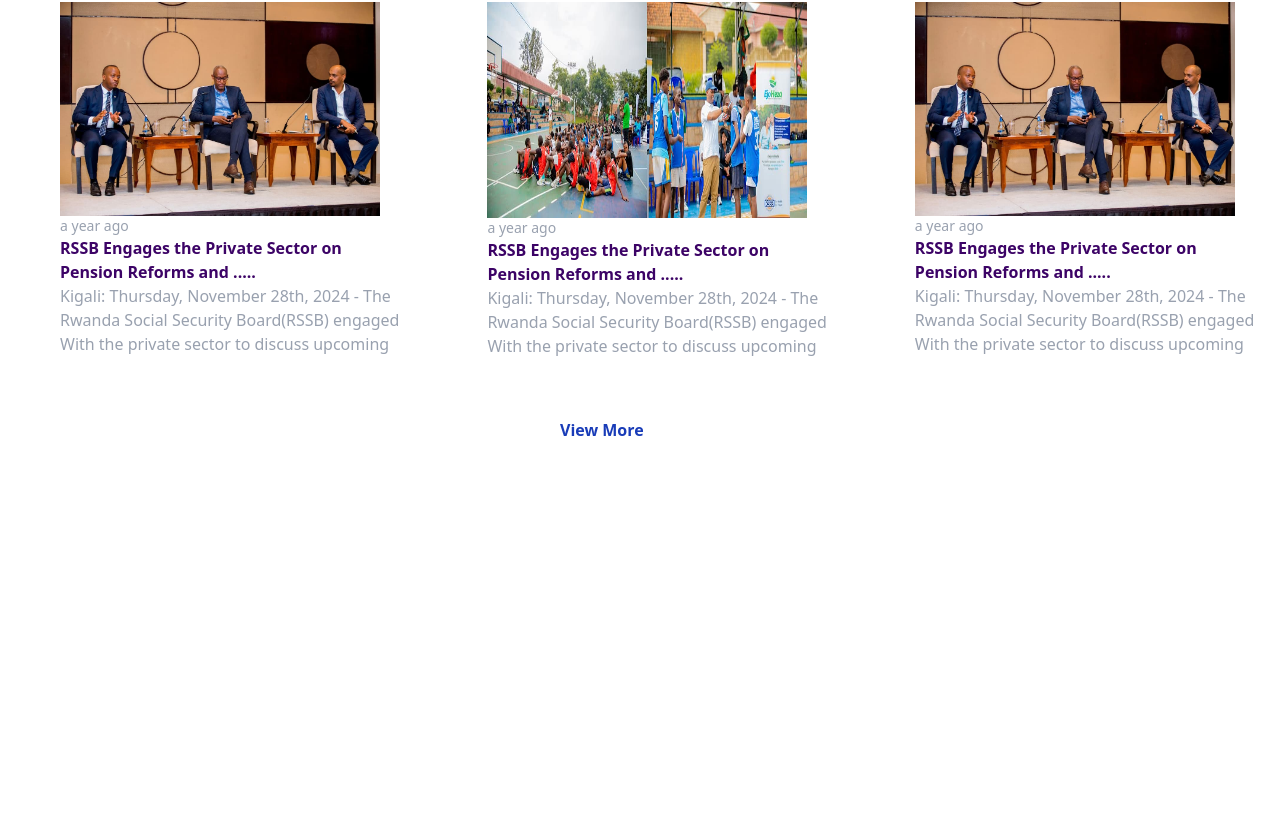
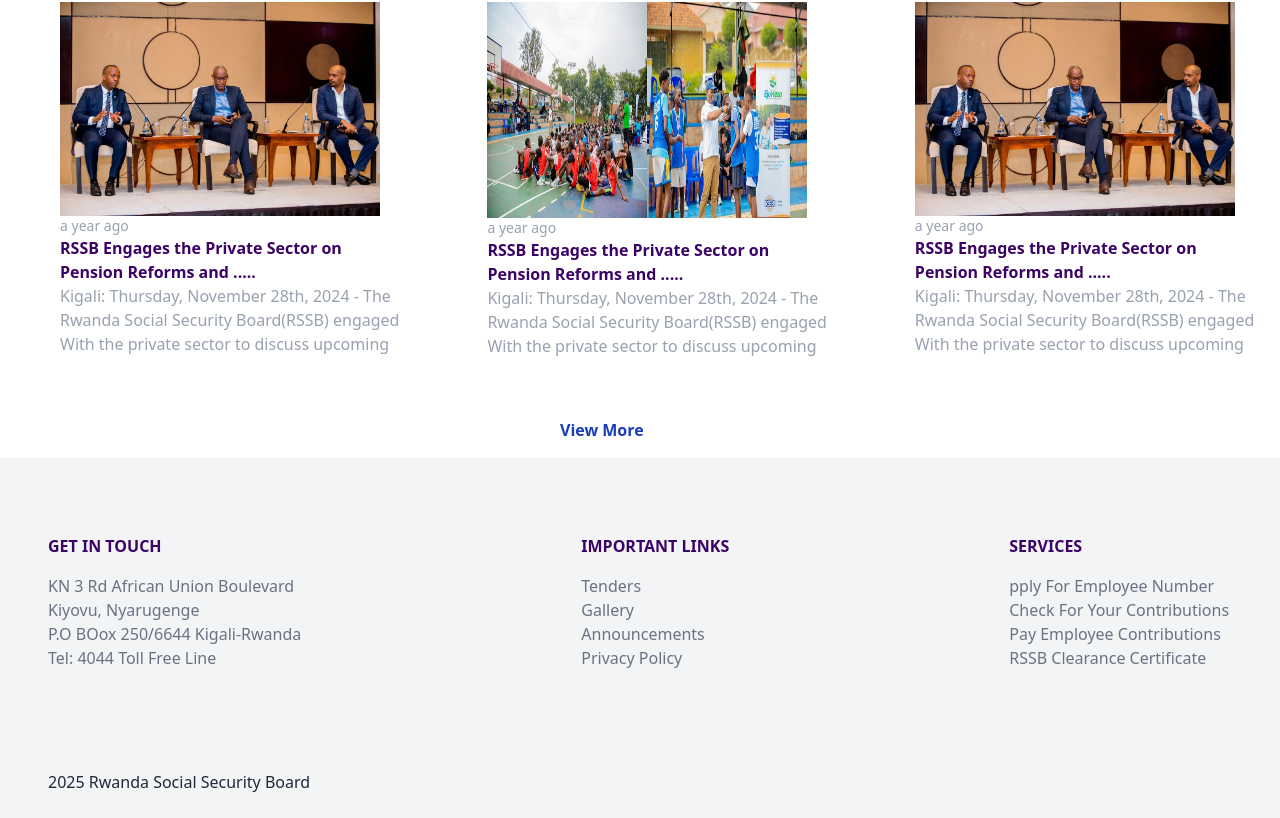
Before and after one commit to remyshingiro/rssbClone, a React (Vite) app: page / in a window 1280 px wide. Shown: the part 2338-3156 px from the top of the page. Before the commit the page ends 2796 px from the top, so only its background shows below. Built offline with nearby package versions, Linux system fonts and the light colour scheme.

Commit message:
Added footer section

```diff
--- a/src/App.jsx
+++ b/src/App.jsx
@@ -5,6 +5,7 @@ import Hero from './HeroSection';
 import Social from './Social';
 import Digital from './Digital';
 import News from './News';
+import Footer from './Footer';
 
 function App() {
 
@@ -16,6 +17,7 @@ function App() {
     <Social/>
     <Digital/>
     <News/>
+    <Footer/>
 
     </>
   )
--- /dev/null
+++ b/src/Footer.jsx
@@ -0,0 +1,39 @@
+function Footer(){
+    return(
+        <>
+        <div class="bg-gray-100 h-90">
+            <div class="flex gap-70 ml-12 ">
+                <div class="text-gray-500 mt-15">
+                    <p class="font-bold text-purple-950 my-4">GET IN TOUCH</p>
+
+                    <p>KN 3 Rd African Union Boulevard</p>
+                    <p>Kiyovu, Nyarugenge</p>
+                    <p>P.O BOox 250/6644 Kigali-Rwanda</p>
+                    <p>Tel: 4044 Toll Free Line</p>
+                </div>
+
+                <div class="text-gray-500 mt-15">
+                    <p class="font-bold text-purple-950 my-4">IMPORTANT LINKS</p>
+
+                    <p>Tenders</p>
+                    <p>Gallery</p>
+                    <p>Announcements</p>
+                    <p>Privacy Policy</p>
+                </div>
+
+                <div class="text-gray-500 mt-15">
+                    <p class="font-bold text-purple-950 my-4">SERVICES</p>
+
+                    <p>pply For Employee Number</p>
+                    <p>Check For Your Contributions</p>
+                    <p>Pay Employee Contributions</p>
+                    <p>RSSB Clearance Certificate</p>
+                </div>
+            </div>
+
+            <p class="text-gray-800 mt-25 ml-12">2025 Rwanda Social Security Board</p>
+        </div>
+        </>
+    )
+}
+export default Footer;
```
